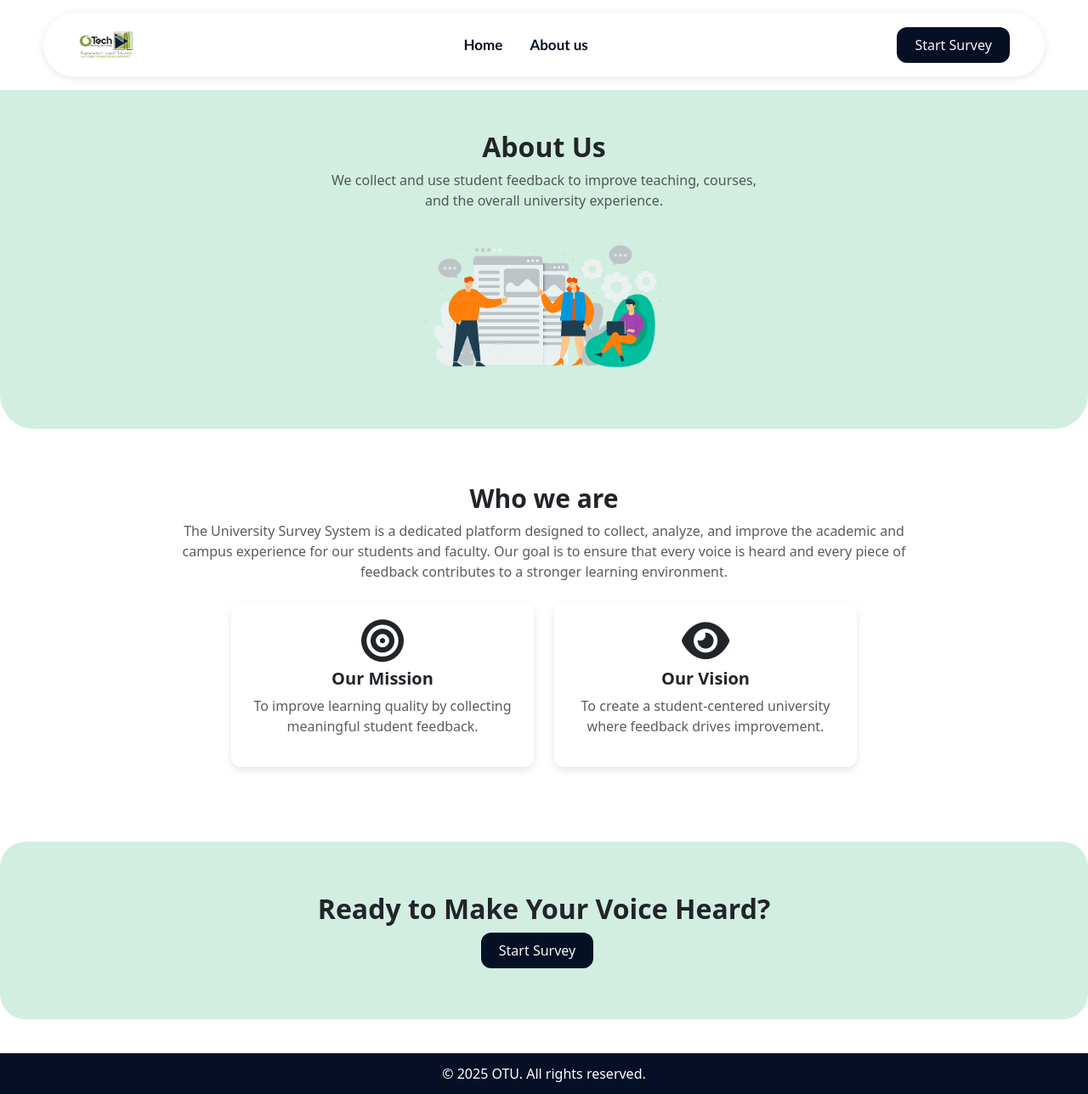
After one commit to NouranAbdelgwad/Survey_DB_Project, a PHP site: page /views/about_us.php in a window 1280 px wide. The commit adds this page. Shown: the whole page at 85% size. Run offline with PHP 8.4, Linux system fonts and the light colour scheme; some libraries are stand-ins or nearby versions.

```diff
--- a/assets/css/style.css
+++ b/assets/css/style.css
@@ -0,0 +1,94 @@
+.navbar-custom {
+    background: white;
+    color: #061025;
+    border-radius: 40px;
+    padding: 8px 25px;
+    margin: 15px auto;
+    width: 92%;
+    box-shadow: 0 2px 10px rgba(0,0,0,0.1);
+
+}
+
+.navbar-custom .nav-link {
+    font-family:'Trebuchet MS', 'Lucida Sans Unicode', 'Lucida Grande', 'Lucida Sans', Arial, sans-serif;
+    font-size: 17px;
+    font-weight: 600;
+    color: #061025 ;
+    text-decoration: none;
+
+}
+
+.btn-main{
+    background-color: #061025 !important;
+    color: #f7f7f7 !important;
+    padding: 8px 20px !important;
+    border-radius: 12px !important;
+}
+
+.btn-main:hover {
+    background-color: #D2EEE1 !important;
+    color: rgb(0, 0, 0) !important;
+    border: 1px solid #061025 !important;
+}
+
+
+.btn-nav{
+    background-color: #061025 !important;
+    color: #f7f7f7 !important;
+    padding: 8px 20px !important;
+    border-radius: 12px !important;
+}
+
+
+.btn-nav:hover {
+    background-color: #ffffff !important;
+    color: rgb(0, 0, 0) !important;
+    border: 1px solid #061025 !important;
+}
+
+.hero {
+    background: #D2EEE1;
+    padding: 60px 20px;
+    border-bottom-left-radius: 40px;
+    border-bottom-right-radius: 40px;
+}
+
+.hero h1 {
+    font-weight: 800;
+    color: #060F25;
+}
+
+.hero p {
+    font-size: 17px;
+    color: #6B7280;
+}
+
+.card-box {
+    border-radius: 15px;
+    padding: 25px;
+    background: #fff;
+    box-shadow: 0 2px 10px rgba(0,0,0,0.08);
+}
+
+.card-box p{
+    color:#6B7280;
+
+}
+
+i{
+  font-size: 50px;
+}
+.cta-section {
+    background: #D2EEE1;
+    padding: 60px 20px;
+    border-radius: 30px;
+    margin-top: 40px;
+}
+
+footer {
+    background: #060F25;
+    color: white;
+    text-align: center;
+    padding: 12px;
+    margin-top: 40px;
+}
--- /dev/null
+++ b/views/about_us.php
@@ -0,0 +1,101 @@
+<?php include 'layout/navbar.php'; ?>
+
+
+<!DOCTYPE html>
+<html lang="en">
+
+<head>
+    <meta charset="UTF-8">
+    <meta name="viewport" content="width=device-width, initial-scale=1.0">
+    <title>About Us</title>
+    <link rel="stylesheet" href="https://cdnjs.cloudflare.com/ajax/libs/font-awesome/7.0.1/css/all.min.css" integrity="sha512-2SwdPD6INVrV/lHTZbO2nodKhrnDdJK9/kg2XD1r9uGqPo1cUbujc+IYdlYdEErWNu69gVcYgdxlmVmzTWnetw==" crossorigin="anonymous" referrerpolicy="no-referrer" />
+    <link rel="stylesheet" href="https://cdn.jsdelivr.net/npm/bootstrap@5.3.2/dist/css/bootstrap.min.css">
+    <link rel="stylesheet" href="../assets/css/style.css">
+
+    <style>
+    body {
+        background: #f8f9fa;
+    }
+
+    .about-hero {
+        background: #D2EEE1;
+        padding-top: 80px;
+        padding-bottom: 120px;
+        border-bottom-left-radius: 40px;
+        border-bottom-right-radius: 40px;
+    }
+
+    .header{
+        font-size:30px
+    }
+
+
+    .mission-box,
+    .vision-box {
+        background: #fff;
+        border-radius: 12px;
+        padding: 20px;
+        box-shadow: 0 4px 10px rgba(0, 0, 0, 0.1);
+    }
+
+    .hero-img {
+        width: 80%;
+        max-width: 350px;
+    }
+    </style>
+</head>
+
+<body>
+
+    <!-- ABOUT US -->
+    <section class="text-center p-5 about-hero">
+        <h2 class="fw-bold">About Us</h2>
+        <p class="text-muted">We collect and use student feedback to improve teaching, courses,<br> and the overall
+            university experience.</p>
+
+        <img src="../assets/imgs/image 13.png" class="hero-img my-4" alt="">
+    </section>
+
+    <section class="text-center p-5">
+        <h4 class="header fw-bold mt-3">Who we are</h4>
+        <p class="w-75 mx-auto text-muted">
+            The University Survey System is a dedicated platform designed to collect, analyze,
+            and improve the academic and campus experience for our students and faculty.
+            Our goal is to ensure that every voice is heard and every piece of feedback contributes
+            to a stronger learning environment.
+        </p>
+
+        <div class="container mt-4">
+            <div class="row g-4 justify-content-center">
+                <div class="col-md-4">
+                    <div class="mission-box">
+                    <i class="fa-solid fa-bullseye"></i>
+                        <h5 class="fw-bold mt-2">Our Mission</h5>
+                        <p class="text-muted">To improve learning quality by collecting meaningful student feedback.</p>
+                    </div>
+                </div>
+
+                <div class="col-md-4">
+                    <div class="vision-box">
+                    <i class="fa-solid fa-eye"></i>
+                        <h5 class="fw-bold mt-2">Our Vision</h5>
+                        <p class="text-muted">To create a student-centered university where feedback drives improvement.
+                        </p>
+                    </div>
+                </div>
+            </div>
+        </div>
+    </section>
+
+    <!-- CALL TO ACTION -->
+    <section class="cta-section text-center">
+        <h2 class="fw-bold">Ready to Make Your Voice Heard?</h2>
+        <a href="/views/survey.php" class="btn btn-main px-4 py-2 rounded-4 me-3">Start Survey</a>
+    </section>
+
+
+    <?php include 'layout/footer.php'; ?>
+
+</body>
+
+</html>
--- a/views/layout/footer.php
+++ b/views/layout/footer.php
@@ -1,11 +1,18 @@
-</div>
-<footer>
-    <p>&copy; ALL RIGHTS REVERVED 2025</p>
-</footer>
-<!-- Bootstrap JS -->
-<script src="https://cdn.jsdelivr.net/npm/bootstrap@5.3.0/dist/js/bootstrap.bundle.min.js"></script>
+<!DOCTYPE html>
+<html lang="en">
 
-<script src="assets/js/main.js"></script>
+<head>
+    <meta charset="UTF-8">
+    <title>My PHP Website</title>
 
+    <!-- Bootstrap -->
+    <link rel="stylesheet"href="https://cdn.jsdelivr.net/npm/bootstrap@5.3.0/dist/css/bootstrap.min.css">
+    <link rel="stylesheet" href="../assets/css/style.css">
+</head>
+
+
+<body>
+    <footer>
+            © 2025 OTU. All rights reserved.
+    </footer>
 </body>
-</html>
--- a/views/layout/navbar.php
+++ b/views/layout/navbar.php
@@ -9,15 +9,26 @@
     <link rel="stylesheet"
         href="https://cdn.jsdelivr.net/npm/bootstrap@5.3.0/dist/css/bootstrap.min.css">
 
-    <link rel="stylesheet" href="assets/css/style.css">
+    <link rel="stylesheet" href="../assets/css/style.css">
 </head>
 
 <body>
 
-    <nav class="navbar navbar-expand-lg navbar-dark bg-dark">
-        <div class="container">
-            <a class="navbar-brand" href="/project/index.php">My Site</a>
+<nav class="navbar navbar-expand-lg navbar-light navbar-custom">
+        <a class="navbar-brand ms-2" href="#">
+            <img src="../assets/imgs/image 4.png" height="50">
+        </a>
+        <button class="navbar-toggler" type="button" data-bs-toggle="collapse" data-bs-target="#navMenu">
+            <span class="navbar-toggler-icon"></span>
+        </button>
+
+        <div class="collapse navbar-collapse justify-content-end" id="navMenu">
+            <ul class="navbar-nav mx-auto text-center">
+                <li class="nav-item mx-2"><a class="nav-link" href="/views/home.php">Home</a></li>
+                <li class="nav-item mx-2"><a class="nav-link" href="/views/about_us.php">About us</a></li>
+            </ul>
+
+            <a href="/views/survey.php" class="btn btn-nav px-4 py-2 rounded-4 me-3">Start Survey</a>
         </div>
     </nav>
-
-    <div class="container mt-5">
+</body>
```
Also changed, not shown: views/analysis.php (+163 -0 lines), views/home.php (+75 -0 lines), views/thank_you.php (+63 -0 lines), assets/imgs/Frame 44.png (added), assets/imgs/image 11.png (added), assets/imgs/image 13.png (added), assets/imgs/image 4.png (added), assets/imgs/image 6.png (added).
